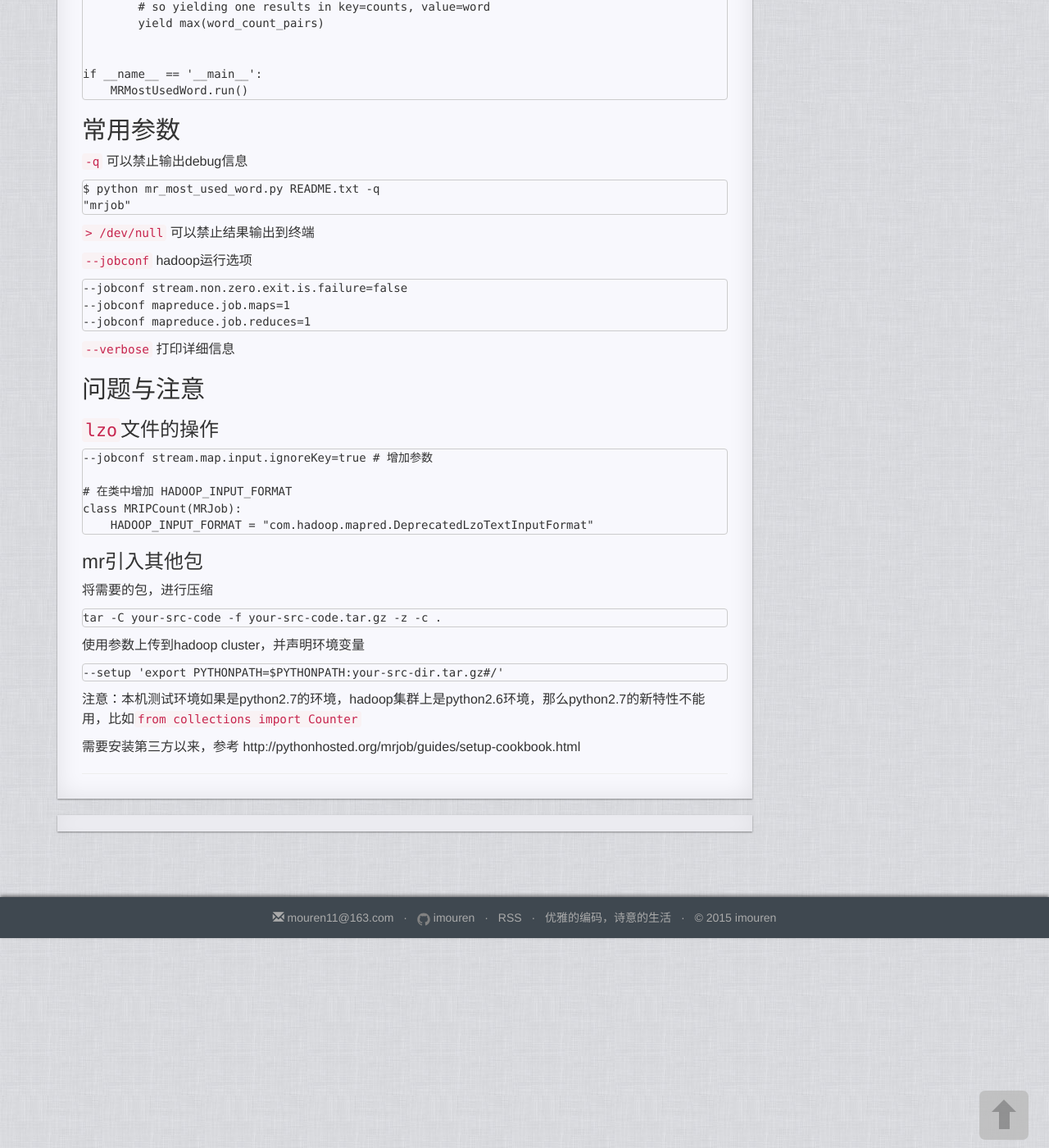
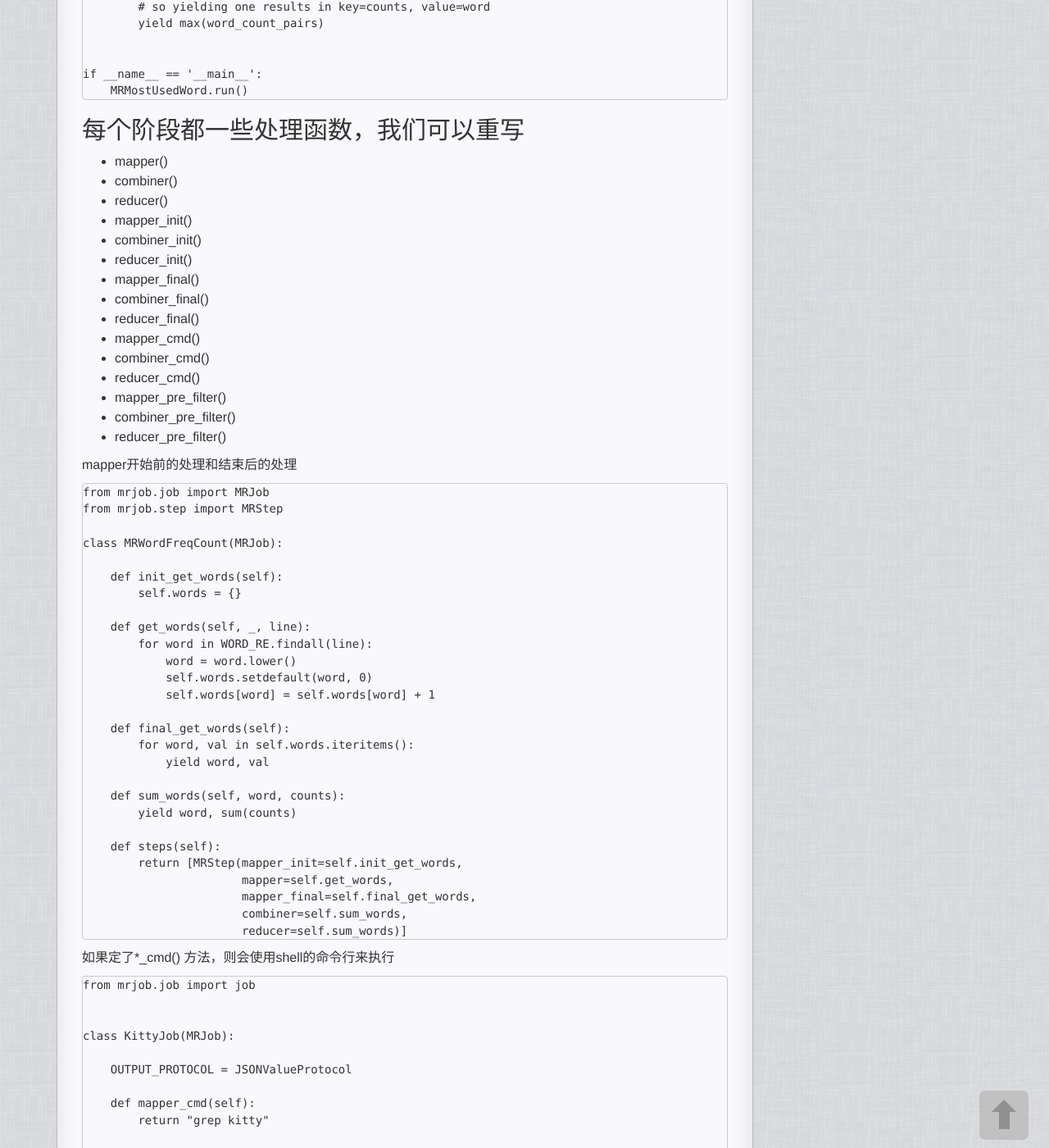
Before and after one commit to imouren/imouren.github.io, a Jekyll site: the page built from _posts/2016-03-09-mrjob.md, in a window 1280 px wide and 1400 px high, scrolled down 1616 px. Shown: the whole window at 82% size. Built offline with Jekyll 4.4.1, drawn with Linux system fonts in a browser that asks for light colours; nearby versions of some CDN libraries; comment, search, counter and statistics services are not loaded; a style sheet for code colours, icons or effects is not loaded; some of the changed text lies outside the part shown.

Commit message:
add more about mrjob

````diff
--- a/_posts/2016-03-09-mrjob.md
+++ b/_posts/2016-03-09-mrjob.md
@@ -95,6 +95,78 @@ if __name__ == '__main__':
     MRMostUsedWord.run()
 {% endhighlight %}
 
+## 每个阶段都一些处理函数，我们可以重写
+
+* mapper()
+* combiner()
+* reducer()
+* mapper_init()
+* combiner_init()
+* reducer_init()
+* mapper_final()
+* combiner_final()
+* reducer_final()
+* mapper_cmd()
+* combiner_cmd()
+* reducer_cmd()
+* mapper_pre_filter()
+* combiner_pre_filter()
+* reducer_pre_filter()
+
+mapper开始前的处理和结束后的处理
+
+```python
+from mrjob.job import MRJob
+from mrjob.step import MRStep
+
+class MRWordFreqCount(MRJob):
+
+    def init_get_words(self):
+        self.words = {}
+
+    def get_words(self, _, line):
+        for word in WORD_RE.findall(line):
+            word = word.lower()
+            self.words.setdefault(word, 0)
+            self.words[word] = self.words[word] + 1
+
+    def final_get_words(self):
+        for word, val in self.words.iteritems():
+            yield word, val
+
+    def sum_words(self, word, counts):
+        yield word, sum(counts)
+
+    def steps(self):
+        return [MRStep(mapper_init=self.init_get_words,
+                       mapper=self.get_words,
+                       mapper_final=self.final_get_words,
+                       combiner=self.sum_words,
+                       reducer=self.sum_words)]
+```
+
+如果定了*_cmd() 方法，则会使用shell的命令行来执行
+
+```python
+from mrjob.job import job
+
+
+class KittyJob(MRJob):
+
+    OUTPUT_PROTOCOL = JSONValueProtocol
+
+    def mapper_cmd(self):
+        return "grep kitty"
+
+    def reducer(self, key, values):
+        yield None, sum(1 for _ in values)
+
+
+if __name__ == '__main__':
+    KittyJob().run()
+```
+
+
 ## 常用参数
 
 `-q` 可以禁止输出debug信息
````
